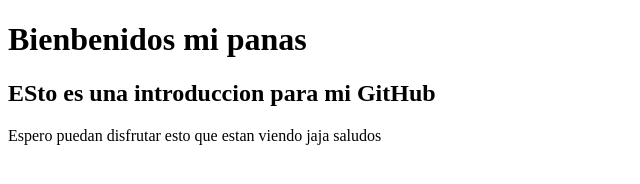
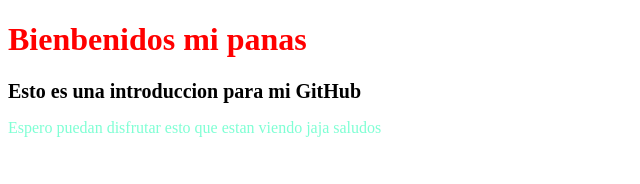
Before and after one commit to luisroquett/demo2, a plain HTML site: page index.html in a window 1280 px wide. Shown: the whole page, without its empty margins (0-640 px from the left). Drawn offline with Linux system fonts and the light colour scheme.

Commit message:
addstyles

```diff
--- /dev/null
+++ b/css/style.css
@@ -0,0 +1,12 @@
+h1{
+    color: red;
+}
+h2{
+    font-size: 20px;
+}
+body{
+    color: black;
+}
+p{
+    color: aquamarine;
+}
--- a/index.html
+++ b/index.html
@@ -1,14 +1,15 @@
 <!DOCTYPE html>
 <html lang="en">
   <head>
-    <meta charset="UTF-8">
-    <meta http-equiv="X-UA-Compatible" content="IE=edge">
-    <meta name="viewport" content="width=device-width, initial-scale=1.0">
+    <meta charset="UTF-8" />
+    <meta http-equiv="X-UA-Compatible" content="IE=edge" />
+    <meta name="viewport" content="width=device-width, initial-scale=1.0" />
+    <link rel="stylesheet" href="css/style.css" />
     <title>Demo de GitHun</title>
   </head>
   <body>
     <h1>Bienbenidos mi panas</h1>
-     <h2>ESto es una introduccion para mi GitHub</h2>
+    <h2>Esto es una introduccion para mi GitHub</h2>
     <p>Espero puedan disfrutar esto que estan viendo jaja saludos</p>
   </body>
 </html>
```
Lines whose indentation alone changed are shown as unchanged.
